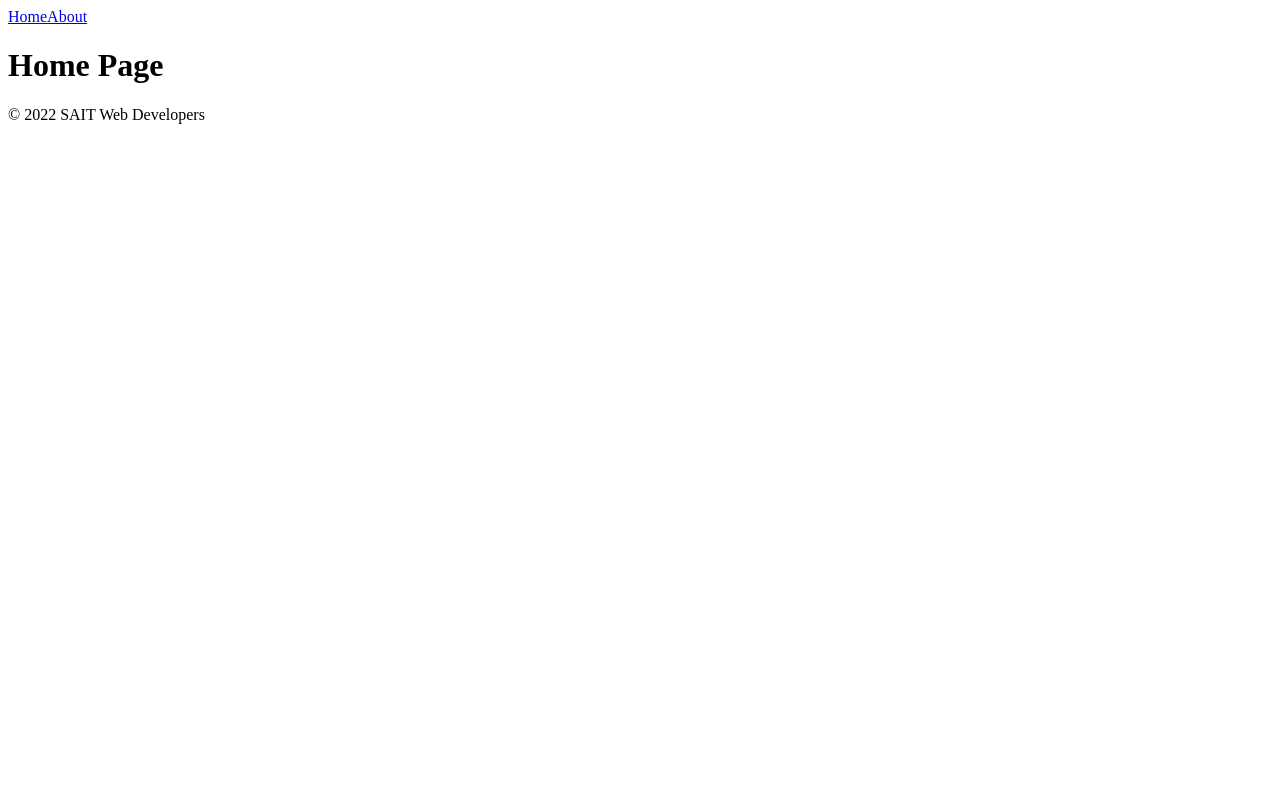
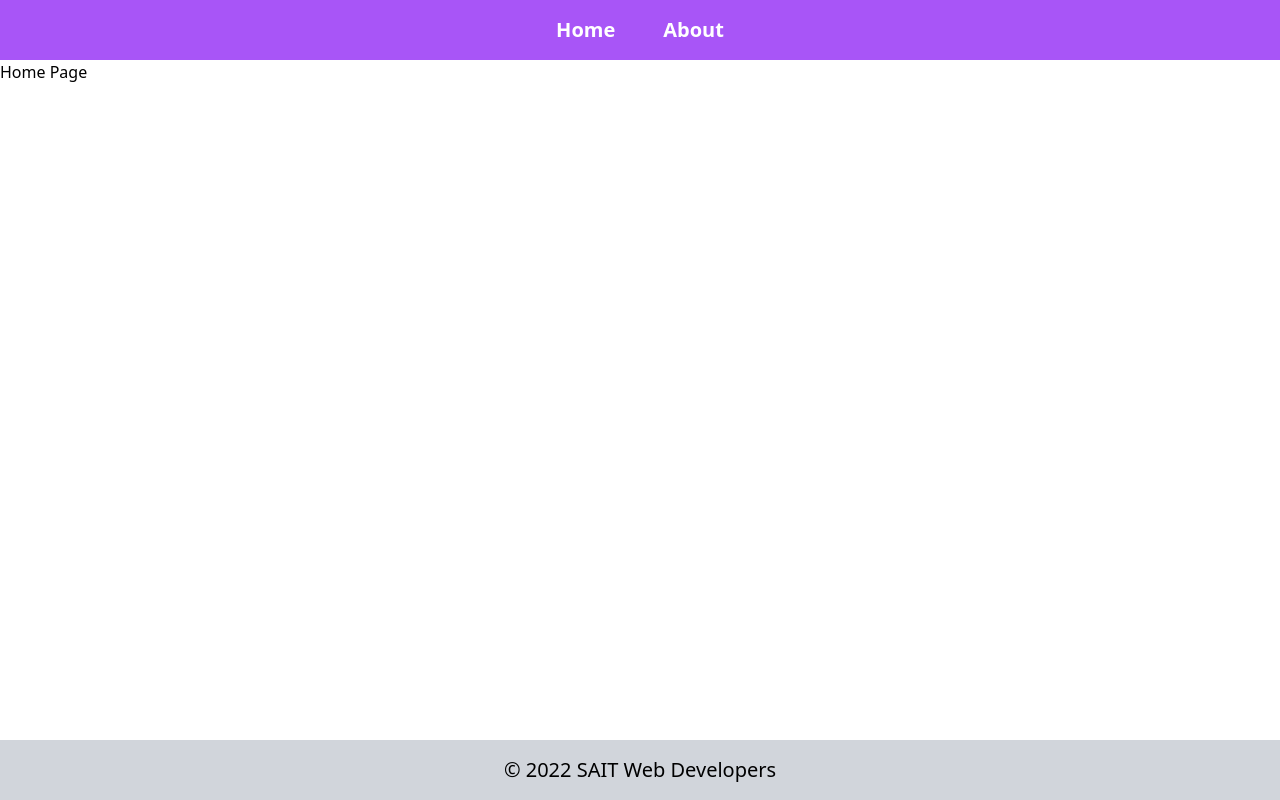
Before and after one commit to sait-wbdv/nuxt-3-demos, a Nuxt app: page / in a window 1280 px wide. Built offline with nearby package versions, Linux system fonts and the light colour scheme.

Commit message:
added page components

```diff
--- a/app.vue
+++ b/app.vue
@@ -1,13 +1,8 @@
 <template>
-  <div>
-    <nav>
-      <NuxtLink to="/">Home</NuxtLink>
-      <NuxtLink to="about">About</NuxtLink>
-    </nav>
+  <div class="flex flex-col min-h-screen">
+    <TheNav />
     <!-- Page Content -->
-    <NuxtPage />
-    <footer>
-      <p>&copy; 2022 SAIT Web Developers</p>
-    </footer>
+    <NuxtPage class="grow" />
+    <TheFooter />
   </div>
 </template>
--- /dev/null
+++ b/components/TheFooter.vue
@@ -0,0 +1,5 @@
+<template>
+  <footer class="flex justify-center p-4 text-xl bg-gray-300">
+    <p>&copy; 2022 SAIT Web Developers</p>
+  </footer>
+</template>
--- /dev/null
+++ b/components/TheNav.vue
@@ -0,0 +1,8 @@
+<template>
+  <nav class="bg-purple-500 text-white justify-center flex text-xl font-bold">
+    <ul class="flex space-around gap-4">
+      <li><NuxtLink to="/" class="block p-4 hover:text-black hover:bg-white">Home</NuxtLink></li>
+      <li><NuxtLink to="about" class="block p-4 hover:text-black hover:bg-white">About</NuxtLink></li>
+    </ul>
+  </nav>
+</template>
--- a/nuxt.config.ts
+++ b/nuxt.config.ts
@@ -1,4 +1,6 @@
 // https://nuxt.com/docs/api/configuration/nuxt-config
 export default defineNuxtConfig({
-
+  modules: [
+    '@nuxtjs/tailwindcss'
+  ]
 })
--- a/package.json
+++ b/package.json
@@ -8,6 +8,7 @@
     "postinstall": "nuxt prepare"
   },
   "devDependencies": {
+    "@nuxtjs/tailwindcss": "^6.1.3",
     "nuxt": "3.0.0"
   }
 }
```
Also changed, not shown: 1 other file (tests, documents, lock files or other folders).
